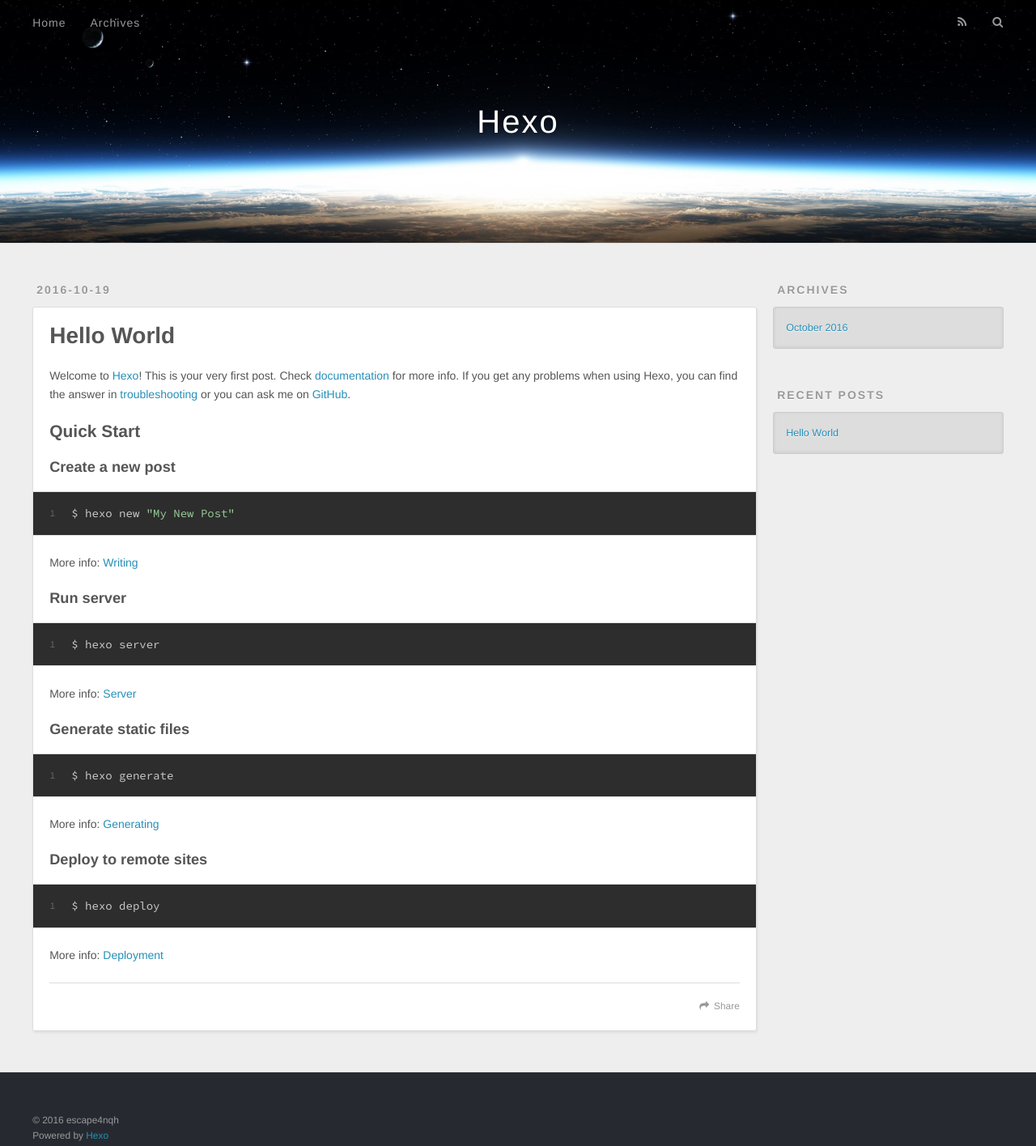
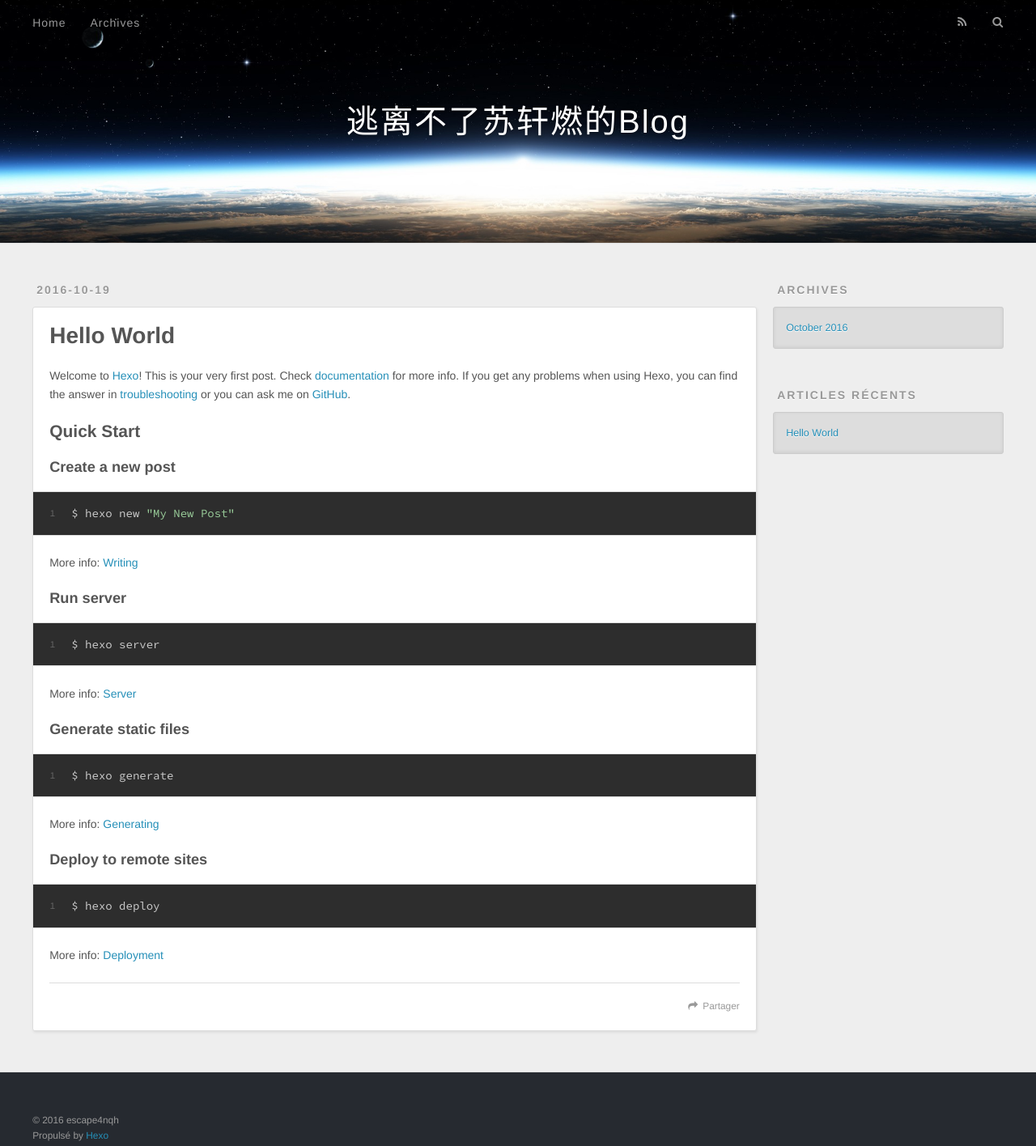
Before and after one commit to escnqh/escnqh.github.com, a plain HTML site: page index.html in a window 1280 px wide. Shown: the whole page at 81% size. Drawn offline with nearby package versions, Linux system fonts and the light colour scheme.

Commit message:
Site updated: 2016-10-19 22:55:35

```diff
--- a/2016/10/19/hello-world/index.html
+++ b/2016/10/19/hello-world/index.html
@@ -3,14 +3,14 @@
 <head>
   <meta charset="utf-8">
 
-  <title>Hello World | Hexo</title>
+  <title>Hello World | 逃离不了苏轩燃的Blog</title>
   <meta name="viewport" content="width=device-width, initial-scale=1, maximum-scale=1">
   <meta name="description" content="Welcome to Hexo! This is your very first post. Check documentation for more info. If you get any problems when using Hexo, you can find the answer in troubleshooting or you can ask me on GitHub.
 Quick">
 <meta property="og:type" content="article">
 <meta property="og:title" content="Hello World">
 <meta property="og:url" content="http://escnqh.github.io/2016/10/19/hello-world/index.html">
-<meta property="og:site_name" content="Hexo">
+<meta property="og:site_name" content="逃离不了苏轩燃的Blog">
 <meta property="og:description" content="Welcome to Hexo! This is your very first post. Check documentation for more info. If you get any problems when using Hexo, you can find the answer in troubleshooting or you can ask me on GitHub.
 Quick">
 <meta property="og:updated_time" content="2016-10-19T11:51:46.524Z">
@@ -19,7 +19,7 @@
 <meta name="twitter:description" content="Welcome to Hexo! This is your very first post. Check documentation for more info. If you get any problems when using Hexo, you can find the answer in troubleshooting or you can ask me on GitHub.
 Quick">
 
-    <link rel="alternate" href="/atom.xml" title="Hexo" type="application/atom+xml">
+    <link rel="alternate" href="/atom.xml" title="逃离不了苏轩燃的Blog" type="application/atom+xml">
 
 
     <link rel="icon" href="/favicon.png">
@@ -40,7 +40,7 @@
   <div id="header-outer" class="outer">
     <div id="header-title" class="inner">
       <h1 id="logo-wrap">
-        <a href="/" id="logo">Hexo</a>
+        <a href="/" id="logo">逃离不了苏轩燃的Blog</a>
       </h1>
 
     </div>
@@ -55,9 +55,9 @@
       </nav>
       <nav id="sub-nav">
 
-          <a id="nav-rss-link" class="nav-icon" href="/atom.xml" title="RSS Feed"></a>
+          <a id="nav-rss-link" class="nav-icon" href="/atom.xml" title="Flux RSS"></a>
 
-        <a id="nav-search-btn" class="nav-icon" title="Search"></a>
+        <a id="nav-search-btn" class="nav-icon" title="Rechercher"></a>
       </nav>
       <div id="search-form-wrap">
         <form action="//google.com/search" method="get" accept-charset="UTF-8" class="search-form"><input type="search" name="q" results="0" class="search-form-input" placeholder="Search"><button type="submit" class="search-form-submit">&#xF002;</button><input type="hidden" name="sitesearch" value="http://escnqh.github.io"></form>
@@ -101,7 +101,7 @@
 
     </div>
     <footer class="article-footer">
-      <a data-url="http://escnqh.github.io/2016/10/19/hello-world/" data-id="ciugzfwmi0000j08yzul6s2tb" class="article-share-link">Share</a>
+      <a data-url="http://escnqh.github.io/2016/10/19/hello-world/" data-id="ciuh05kae0000nc8yyakrgxj7" class="article-share-link">Partager</a>
 
 
     </footer>
@@ -135,7 +135,7 @@
 
 
   <div class="widget-wrap">
-    <h3 class="widget-title">Recent Posts</h3>
+    <h3 class="widget-title">Articles récents</h3>
     <div class="widget">
       <ul>
 
@@ -156,7 +156,7 @@
   <div class="outer">
     <div id="footer-info" class="inner">
       &copy; 2016 escape4nqh<br>
-      Powered by <a href="http://hexo.io/" target="_blank">Hexo</a>
+      Propulsé by <a href="http://hexo.io/" target="_blank">Hexo</a>
     </div>
   </div>
 </footer>
--- a/index.html
+++ b/index.html
@@ -3,16 +3,16 @@
 <head>
   <meta charset="utf-8">
 
-  <title>Hexo</title>
+  <title>逃离不了苏轩燃的Blog</title>
   <meta name="viewport" content="width=device-width, initial-scale=1, maximum-scale=1">
   <meta property="og:type" content="website">
-<meta property="og:title" content="Hexo">
+<meta property="og:title" content="逃离不了苏轩燃的Blog">
 <meta property="og:url" content="http://escnqh.github.io/index.html">
-<meta property="og:site_name" content="Hexo">
+<meta property="og:site_name" content="逃离不了苏轩燃的Blog">
 <meta name="twitter:card" content="summary">
-<meta name="twitter:title" content="Hexo">
+<meta name="twitter:title" content="逃离不了苏轩燃的Blog">
 
-    <link rel="alternate" href="/atom.xml" title="Hexo" type="application/atom+xml">
+    <link rel="alternate" href="/atom.xml" title="逃离不了苏轩燃的Blog" type="application/atom+xml">
 
 
     <link rel="icon" href="/favicon.png">
@@ -33,7 +33,7 @@
   <div id="header-outer" class="outer">
     <div id="header-title" class="inner">
       <h1 id="logo-wrap">
-        <a href="/" id="logo">Hexo</a>
+        <a href="/" id="logo">逃离不了苏轩燃的Blog</a>
       </h1>
 
     </div>
@@ -48,9 +48,9 @@
       </nav>
       <nav id="sub-nav">
 
-          <a id="nav-rss-link" class="nav-icon" href="/atom.xml" title="RSS Feed"></a>
+          <a id="nav-rss-link" class="nav-icon" href="/atom.xml" title="Flux RSS"></a>
 
-        <a id="nav-search-btn" class="nav-icon" title="Search"></a>
+        <a id="nav-search-btn" class="nav-icon" title="Rechercher"></a>
       </nav>
       <div id="search-form-wrap">
         <form action="//google.com/search" method="get" accept-charset="UTF-8" class="search-form"><input type="search" name="q" results="0" class="search-form-input" placeholder="Search"><button type="submit" class="search-form-submit">&#xF002;</button><input type="hidden" name="sitesearch" value="http://escnqh.github.io"></form>
@@ -96,7 +96,7 @@
 
     </div>
     <footer class="article-footer">
-      <a data-url="http://escnqh.github.io/2016/10/19/hello-world/" data-id="ciugzfwmi0000j08yzul6s2tb" class="article-share-link">Share</a>
+      <a data-url="http://escnqh.github.io/2016/10/19/hello-world/" data-id="ciuh05kae0000nc8yyakrgxj7" class="article-share-link">Partager</a>
 
 
     </footer>
@@ -131,7 +131,7 @@
 
 
   <div class="widget-wrap">
-    <h3 class="widget-title">Recent Posts</h3>
+    <h3 class="widget-title">Articles récents</h3>
     <div class="widget">
       <ul>
 
@@ -152,7 +152,7 @@
   <div class="outer">
     <div id="footer-info" class="inner">
       &copy; 2016 escape4nqh<br>
-      Powered by <a href="http://hexo.io/" target="_blank">Hexo</a>
+      Propulsé by <a href="http://hexo.io/" target="_blank">Hexo</a>
     </div>
   </div>
 </footer>
```
Also changed, not shown: archives/2016/10/index.html (+10 -10 lines), archives/2016/index.html (+10 -10 lines), archives/index.html (+10 -10 lines).
